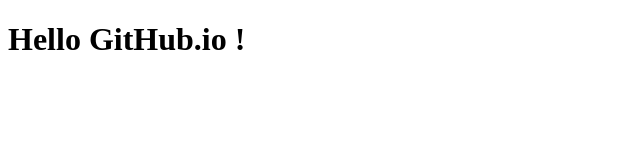
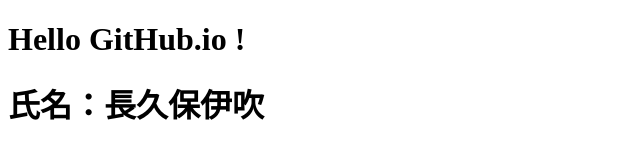
Before and after one commit to IbukiNagakubo/MyPortFolio, a plain HTML site: page index.html in a window 1280 px wide. Shown: the whole page, without its empty margins (0-640 px from the left). Drawn offline with Linux system fonts and the light colour scheme.

Commit message:
Add: 名前の追加

```diff
--- a/index.html
+++ b/index.html
@@ -8,5 +8,6 @@
   </head>
   <body>
     <h1>Hello GitHub.io !</h1>
+    <h1>氏名：長久保伊吹</h1>
   </body>
 </html>
```
